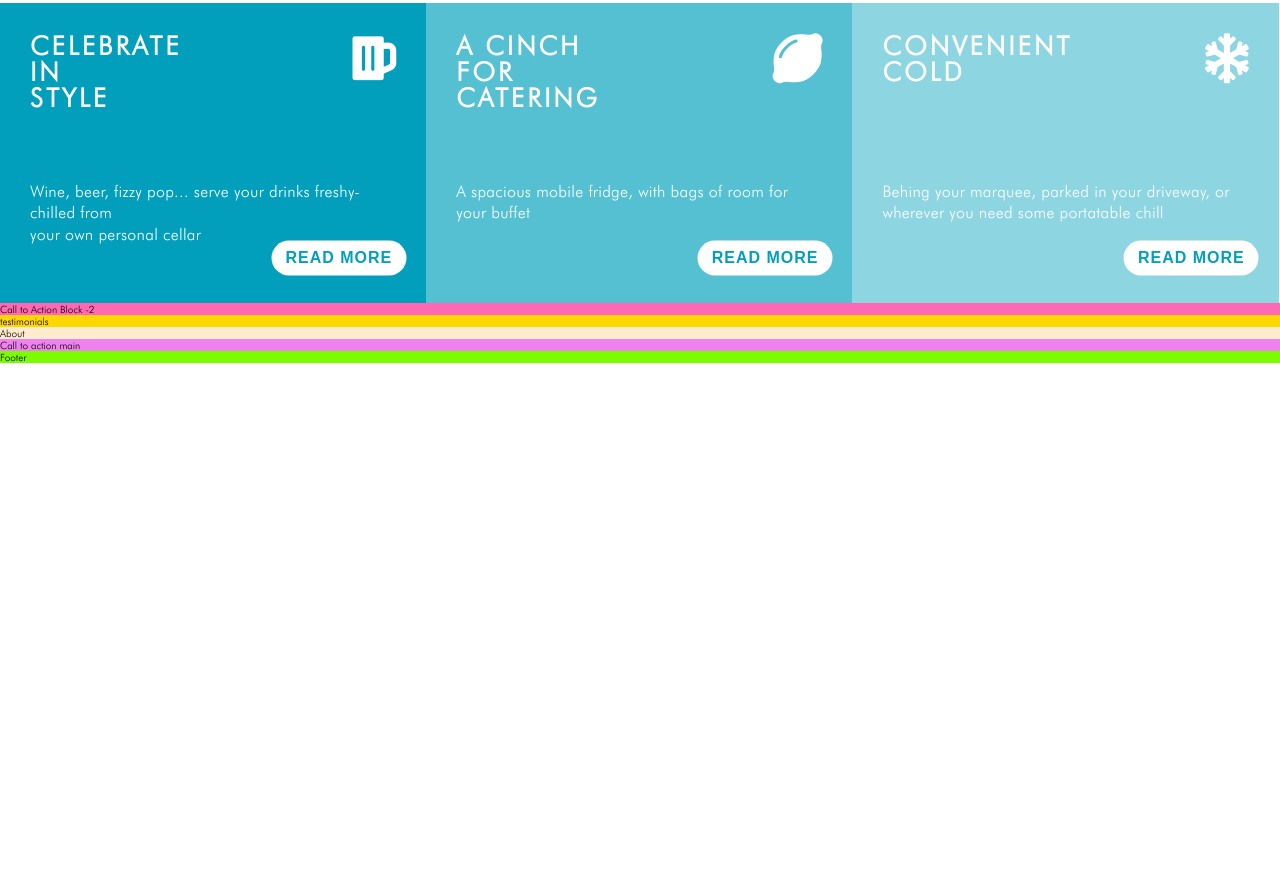
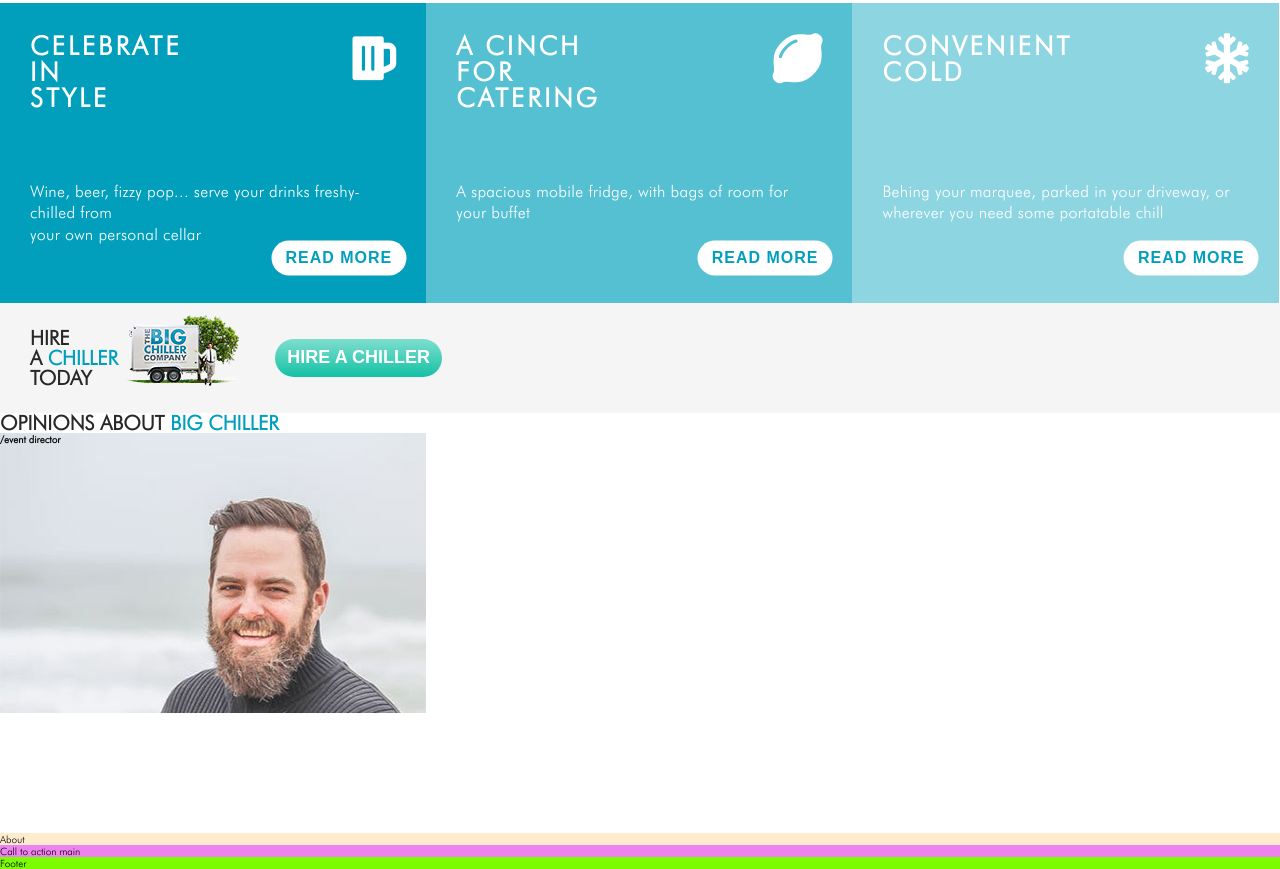
Before and after one commit to Ho4ka/Bigchiller, a website: page index.html in a window 1280 px wide. Shown: the part 712-1581 px from the top of the page. Before the commit the page ends 1075 px from the top, so only its background shows below. Drawn offline with nearby package versions, Linux system fonts and the light colour scheme.

```diff
--- a/index.html
+++ b/index.html
@@ -119,11 +119,28 @@
     </section>
 
     <div class="callToAction-block-2">
-        Call to Action Block -2
+        <div class="callToWrapper">
+            <h2 class="heading-2">hire <br> a   <span class="chiller">chiller</span>  <br> today</h2>
+            <img src="../img/logo-small.png" alt="Logo small">
+            <button class="hairAchiller">hire a chiller</button>
+        </div>
     </div>
 
     <section class="testimonials">
-        testimonials
+        <h2 class="heading-2">opinions about  <span class="chiller">big chiller</span> </h2>
+        <div class="testimonial">
+            <div class="testimonial-photo">
+                <div class="testimonial__text">
+                    <h4 class="heading-4">/event director</h4>
+                    <p class="testimonial__text-p">
+
+                    </p>
+                </div>
+            </div>
+            <div class="testimonial__whiteSpace">
+
+            </div>
+        </div>
     </section>
 
     <section class="about">
--- a/sass/_base.scss
+++ b/sass/_base.scss
@@ -59,7 +59,7 @@
 .btn-white {
     width: 13.5rem;
     height: 3.5rem;
-    border-radius: 2.5rem;
+    border-radius: 10rem;
     background-color: #fff;
     border: none;
     text-transform: uppercase;
@@ -71,12 +71,19 @@
     font-weight: 700;
     align-self: flex-end;
     position: absolute;
-top: 85%;
-left: 79.5%;
--webkit-transform: translate(-50%, -50%);
-transform: translate(-50%, -50%);
-text-align: center;
+    top: 85%;
+    left: 79.5%;
+    -webkit-transform: translate(-50%, -50%);
+    transform: translate(-50%, -50%);
+    text-align: center;
+}
 
+.heading-2 {
+    text-transform: uppercase;
+    font-size: 2rem;
+    color: rgb(40, 40, 40);
+    font-weight: bold;
+    line-height: 1;
 }
 
 .heading-3 {
@@ -87,3 +94,7 @@
     line-height: 1;
     letter-spacing: 3px;
 }
+
+.chiller {
+    color: $color-primary-1;
+}
--- a/sass/_callToAction-block-2.scss
+++ b/sass/_callToAction-block-2.scss
@@ -1,6 +1,15 @@
 .callToAction-block-2 {
-    background-color: hotpink;
+    height: 11rem;
+    display: flex;
+    align-items: center;
+    padding-left: 3rem;
+    padding-right: 3rem;
 
-    grid-column: 1 / -1;
-    grid-row: 6 / 7;
+    background-color: rgb(245, 245, 245);
+
+    .callToWrapper {
+        display: flex;
+        align-items: center;
+
+    }
 }
--- a/sass/_slider.scss
+++ b/sass/_slider.scss
@@ -30,10 +30,10 @@
     .heading-1 {
         color: rgb(255, 255, 255);
         font-weight: bold;
-        line-height: 0.831;
+        line-height: 1;
         font-size: 7.2rem;
         position: absolute;
-        margin-top: 2px;
+        margin-top: 9px;
         padding-left: 3rem;
         text-transform: uppercase;
     }
--- a/sass/testimonials.scss
+++ b/sass/testimonials.scss
@@ -1,6 +1,16 @@
 .testimonials {
-    background-color: gold;
-
-    grid-column: 1 / -1;
-    grid-row: 7 / 8;
+    display: flex;
+    flex-direction: column;
+    .testimonial {
+        width: 33.3%;
+        position: relative;
+        &-photo {
+            height: 28rem;
+            background-image: url('/img/testimonial-1.jpg');
+            background-position: cover;
+        }
+        &__whiteSpace {
+            height: 12rem;
+        }
+    }
 }
```
Also changed, not shown: css/style.css, img/testimonial-1.jpg (added).
